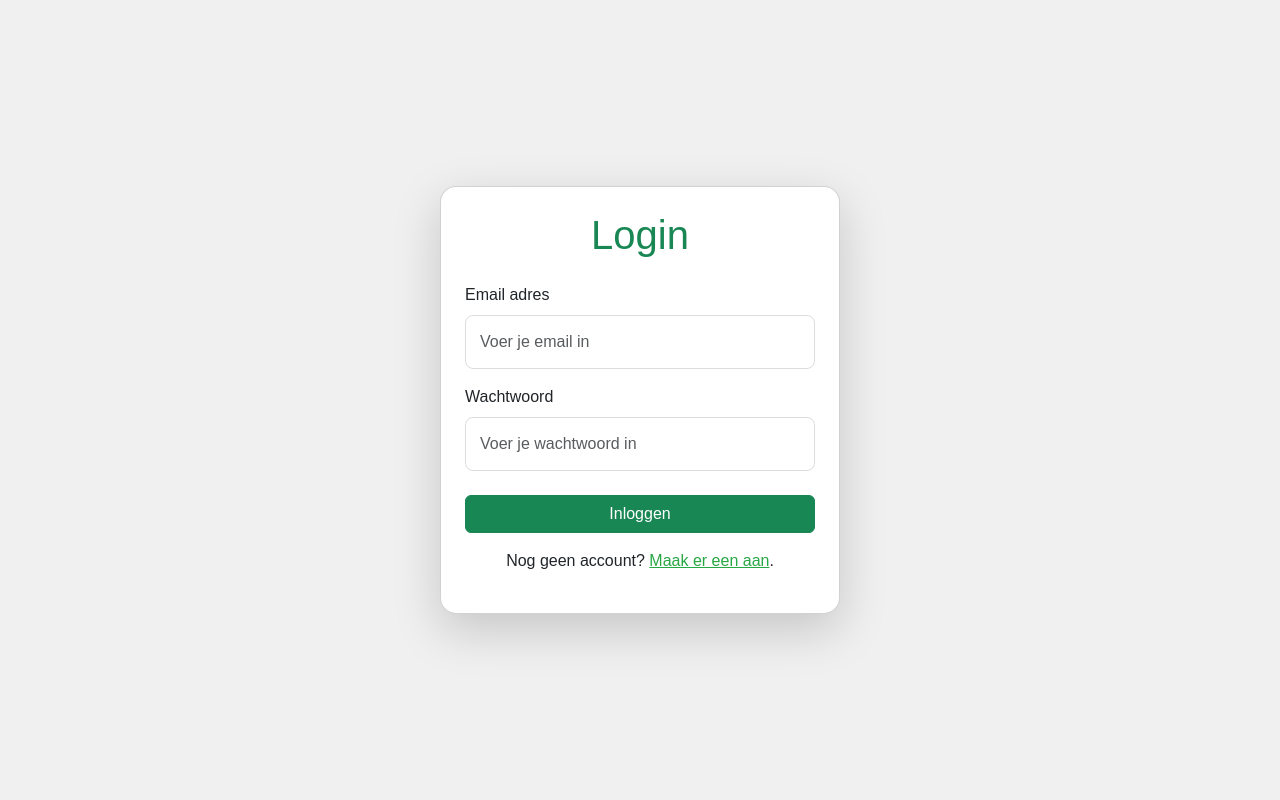
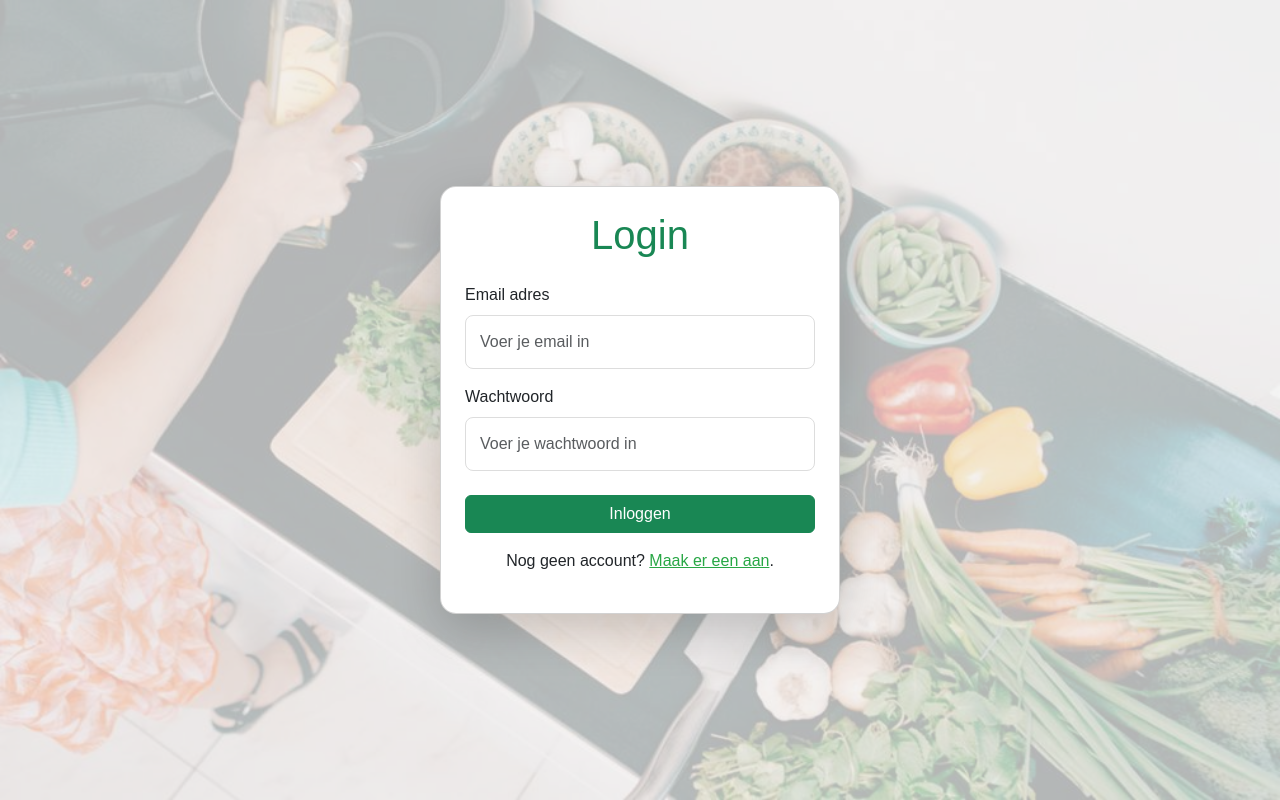
Before and after one commit to Vincent007super/stopdecooking, a PHP site: page /login in a window 1280 px wide. Run offline with PHP 8.4, Linux system fonts and the light colour scheme.

Commit message:
Updated login page
- Added background image to login.php

```diff
--- a/media/styles/login.css
+++ b/media/styles/login.css
@@ -10,6 +10,21 @@ body {
     font-family: 'Arial', sans-serif;
     color: #495057;
 }
+/*Background css*/
+.background {
+    position: fixed;
+    left: 0;
+    top: 0;
+    height: 100vh;
+    width: 100vw;
+    background-image: url(../images/koken.jpg);
+    background-position: center;
+    background-repeat: no-repeat;
+    background-size: cover;
+    filter: opacity(0.25);
+    z-index: -1;
+}
+
 /* Container voor het loginformulier */
 .container {
     display: flex;
--- a/views/login_view.php
+++ b/views/login_view.php
@@ -28,6 +28,8 @@
     </div>
 </div>
 
+<div class="background"></div>
+
 <!-- Bootstrap JS voor interactiviteit -->
 <script src="https://cdn.jsdelivr.net/npm/bootstrap@5.3.0-alpha1/dist/js/bootstrap.bundle.min.js"></script>
 </body>
```
Also changed, not shown: media/images/koken.jpg (added).
